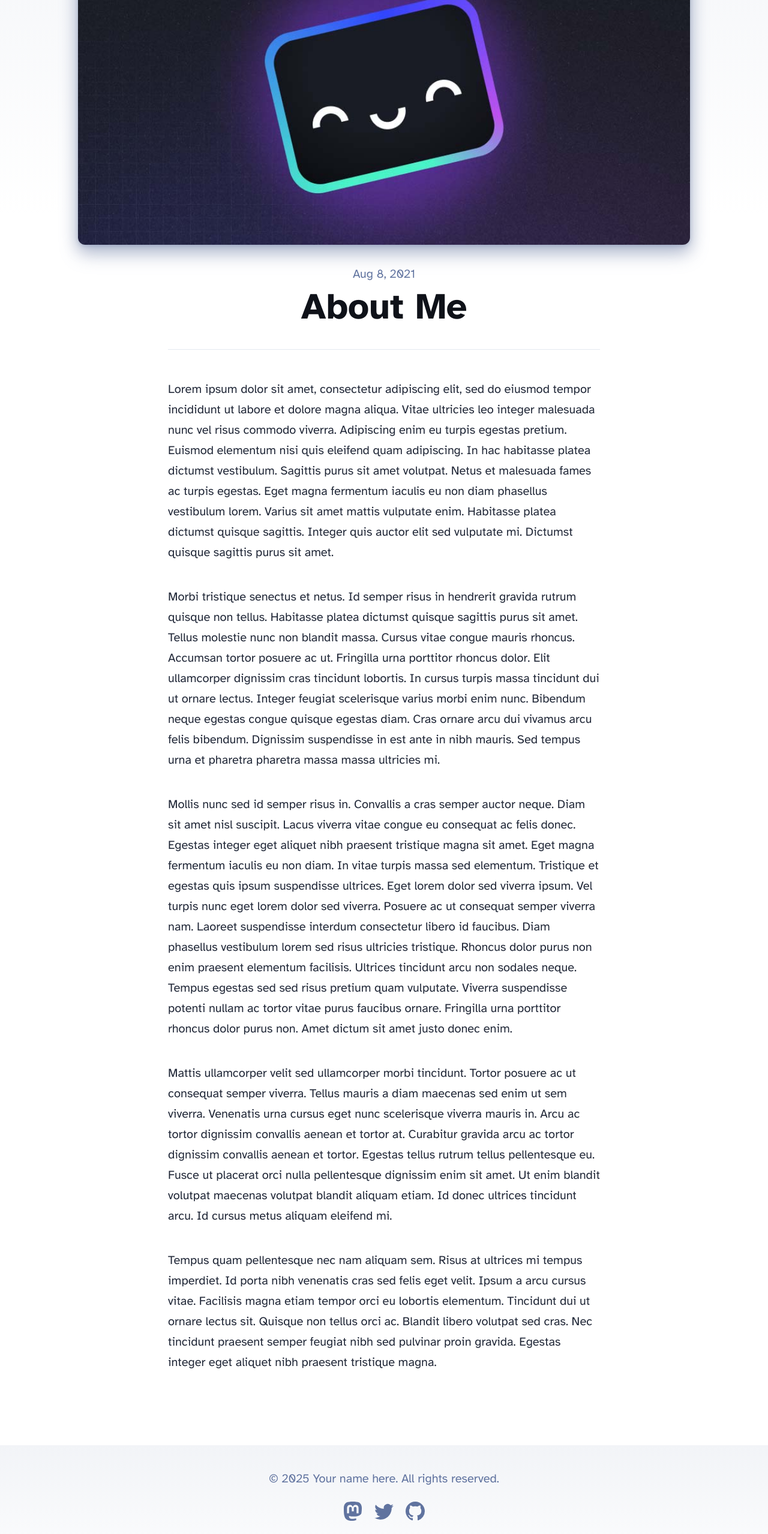
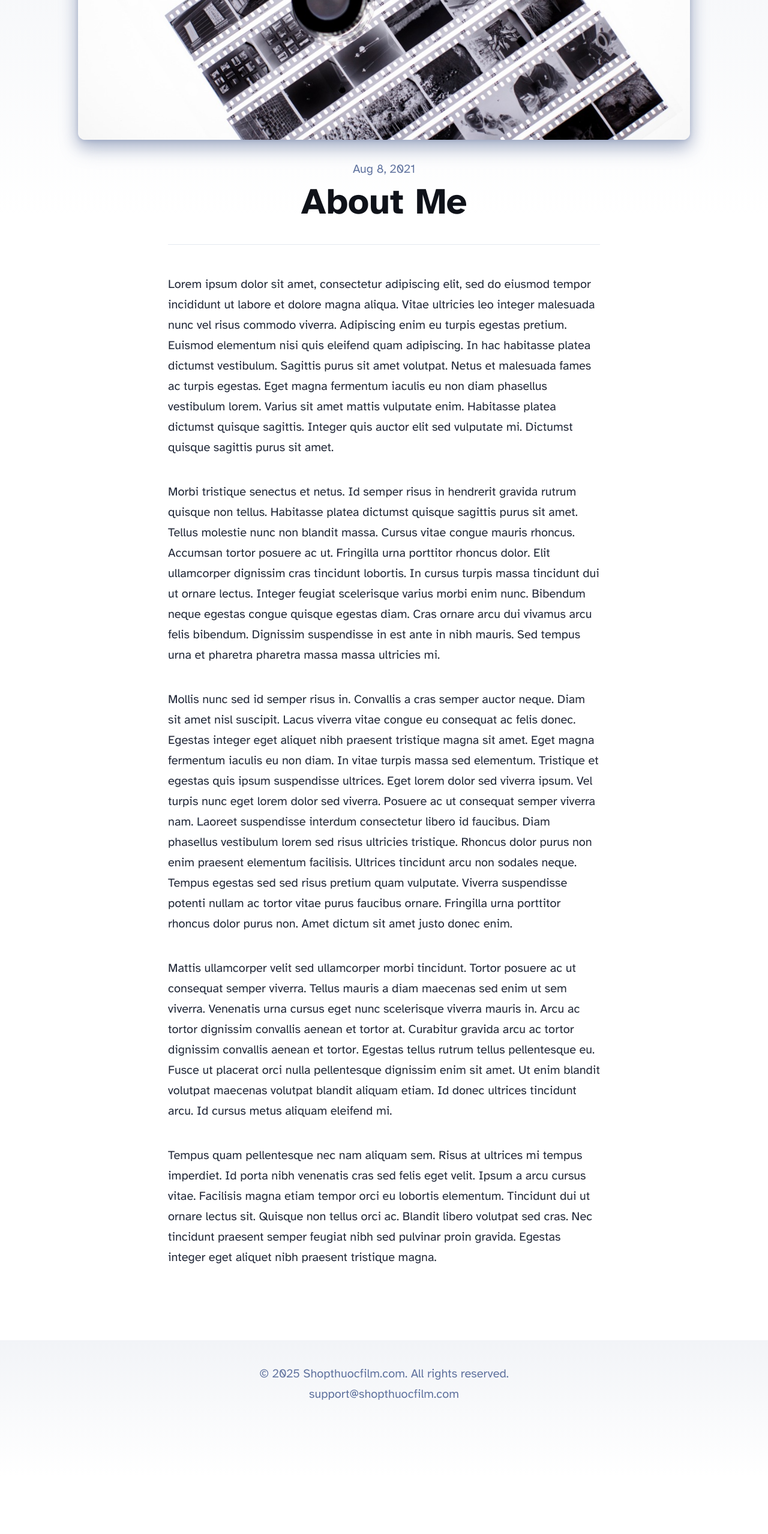
Before and after one commit to andynguyendk/shopthuocfilmgithub, an Astro site: page /about in a window 1280 px wide. Shown: the part 240-2797 px from the top of the page at 60% size. After the commit the page ends 2702 px from the top, so only its background shows below. Built offline with nearby package versions, Linux system fonts and the light colour scheme; Astro itself is replaced by a stand-in of ours.

Commit message:
add edited photos

```diff
--- a/src/components/Footer.astro
+++ b/src/components/Footer.astro
@@ -3,7 +3,9 @@ const today = new Date();
 ---
 
 <footer>
-	&copy; {today.getFullYear()} Your name here. All rights reserved.
+	&copy; {today.getFullYear()} Shopthuocfilm.com. All rights reserved.<br>
+	support@shopthuocfilm.com
+	<!--
 	<div class="social-links">
 		<a href="https://m.webtoo.ls/@astro" target="_blank">
 			<span class="sr-only">Follow Astro on Mastodon</span>
@@ -38,6 +40,7 @@ const today = new Date();
 			>
 		</a>
 	</div>
+	-->
 </footer>
 <style>
 	footer {
--- a/src/pages/Common_issues.astro
+++ b/src/pages/Common_issues.astro
@@ -94,5 +94,7 @@ It only serves as a quick reference for troubleshooting. The aim is to point you
 your head in frustration and looking for issues in the wrong places.
 </h5>
 <h6 style="text-align: justify;">
-If you want to feedback about this info page, please email to support@shopthuocfilm.com with a picture of your issues. Cheers.
+<span style="color: #037ffbff;">
+	If you want to feedback about this info page, please email to <span style="color: #fb0330ff;">support@shopthuocfilm.com</span> with a picture of your issues. Cheers.
+</span>
 <IssueList items={items} />
--- a/src/pages/about.astro
+++ b/src/pages/about.astro
@@ -6,7 +6,7 @@ import Layout from '../layouts/BlogPost.astro';
 	title="About Me"
 	description="Lorem ipsum dolor sit amet"
 	pubDate={new Date('August 08 2021')}
-	heroImage="/blog-placeholder-about.jpg"
+	heroImage="/product-film-processing.jpg"
 >
 	<p>
 		Lorem ipsum dolor sit amet, consectetur adipiscing elit, sed do eiusmod tempor incididunt ut
```
Also changed, not shown: public/Wonderlab_1.jpeg (added), public/product-film-processing.jpg (added).
